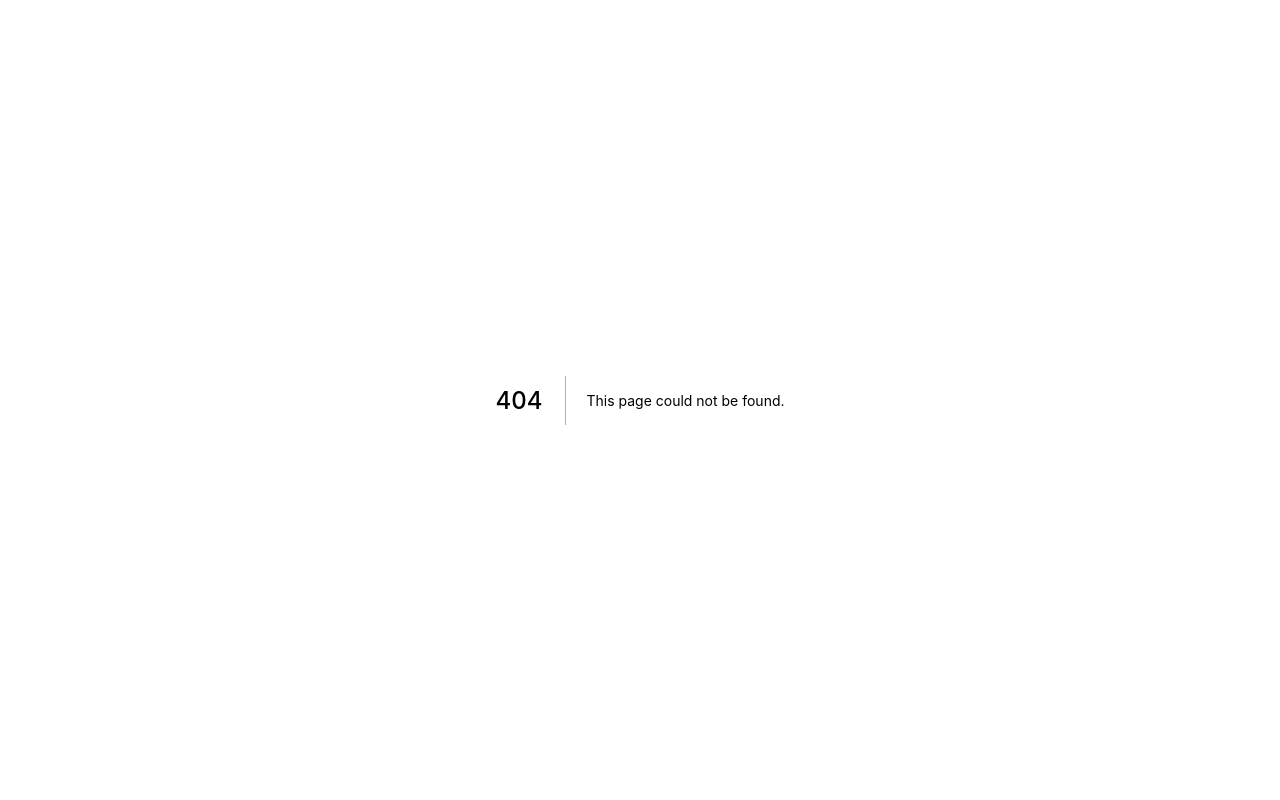
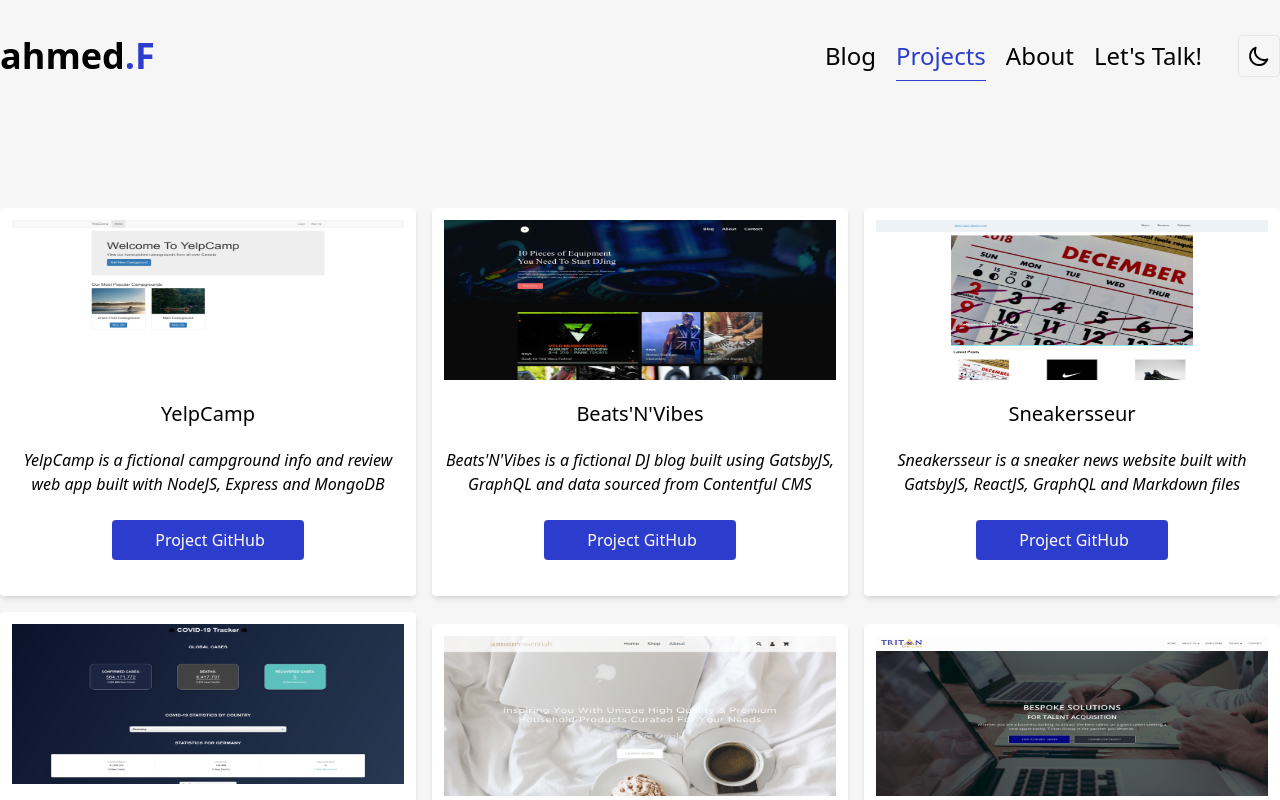
Before and after one commit to ahmedfaaid/ahmed-web, a Next.js app: page /projects in a window 1280 px wide. Before the commit this address had no page. Shown: the top 800 px of the page. Built offline with nearby package versions, Linux system fonts and the light colour scheme.

Commit message:
project page

```diff
--- /dev/null
+++ b/components/project.tsx
@@ -0,0 +1,35 @@
+import Image from 'next/image';
+import { Project as ProjectType } from 'types';
+
+export default function Project({ project }: { project: ProjectType }) {
+  return (
+    <div className='card m-auto rounded bg-white p-3 text-center shadow-md dark:bg-[#232324]'>
+      <a
+        href={project.deployed}
+        target='_blank'
+        rel='noreferrer noopener'
+        className='relative block h-40 w-full'
+      >
+        <Image src={project.image} alt={project.name} layout='fill' />
+      </a>
+      <a href={project.deployed} target='_blank' rel='noreferrer noopener'>
+        <h2 className='my-5 text-center text-xl text-black dark:text-white'>
+          {project.name}
+        </h2>
+      </a>
+      <a href={project.deployed} target='_blank' rel='noreferrer noopener'>
+        <p className='text-center italic text-black dark:text-offWhite'>
+          {project.description}
+        </p>
+      </a>
+      <a
+        href={project.github}
+        target='_blank'
+        rel='noreferrer noopener'
+        className='my-6 inline-block w-48 rounded bg-primary px-6 py-2 text-white transition-colors duration-300 ease-in-out hover:bg-[#2330a3]'
+      >
+        <i className='fab fa-github mr-1' /> Project GitHub
+      </a>
+    </div>
+  );
+}
--- /dev/null
+++ b/pages/projects.tsx
@@ -0,0 +1,18 @@
+import Layout from 'components/layout';
+import Project from 'components/project';
+import { projects } from 'constants/projectData';
+import { Project as ProjectType } from 'types';
+
+export default function Projects() {
+  return (
+    <Layout title='Projects'>
+      <section>
+        <div className='mt-8 grid gap-4 px-4 sm:grid-cols-2 sm:px-0 md:mt-16 md:grid-cols-3 lg:mt-24'>
+          {projects.map((project: ProjectType) => (
+            <Project key={project.id} project={project} />
+          ))}
+        </div>
+      </section>
+    </Layout>
+  );
+}
```
